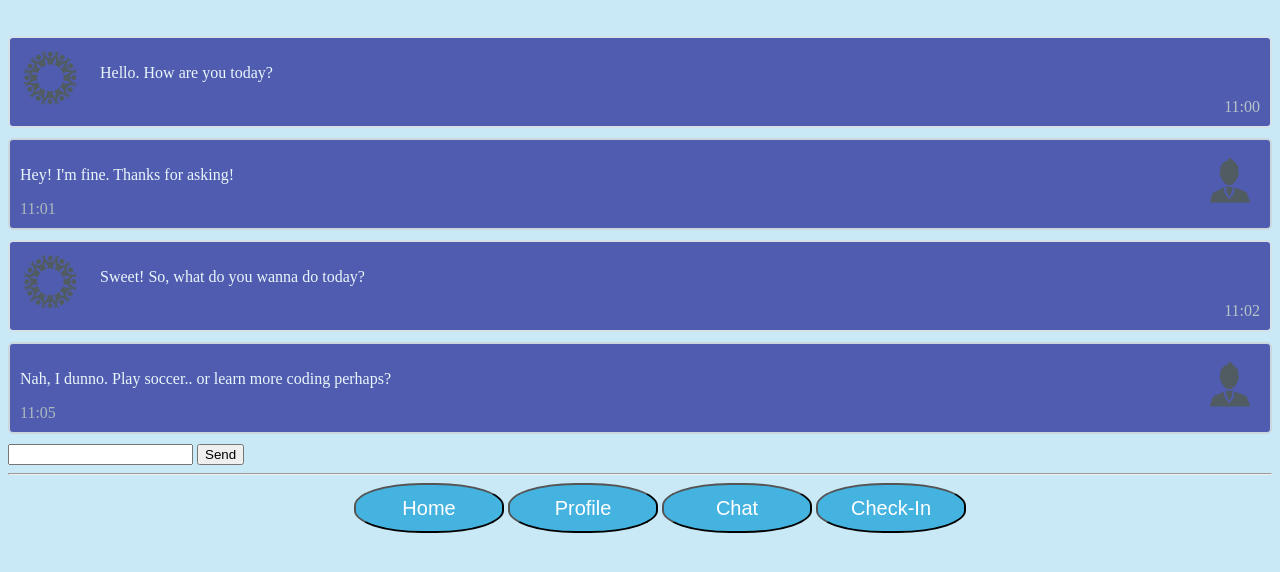
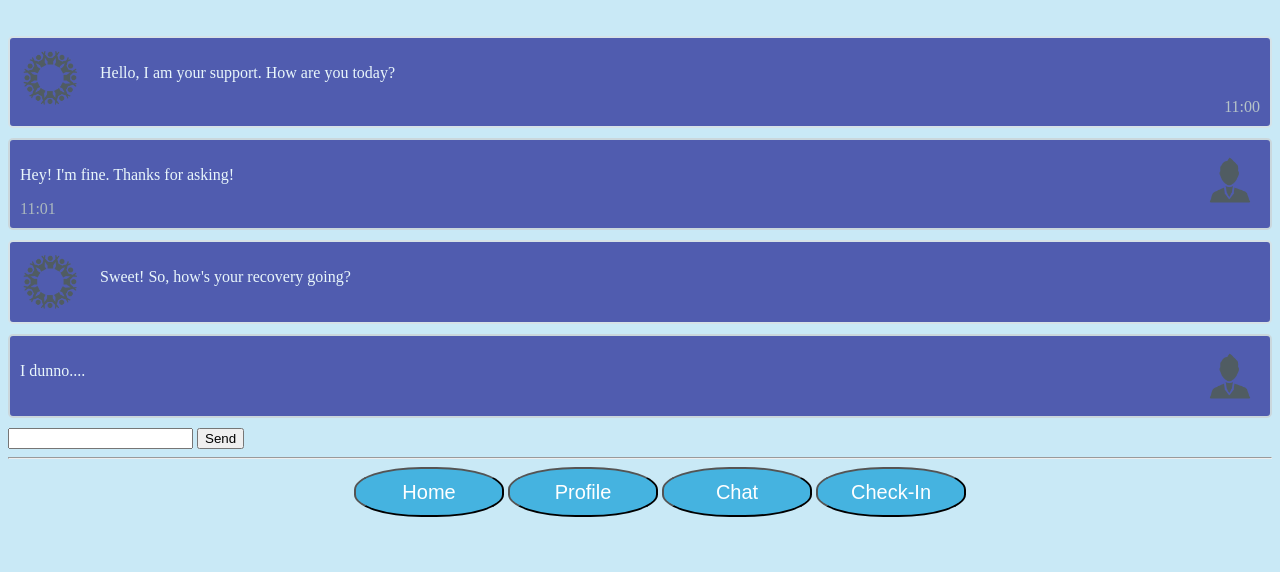
Before and after one commit to varunjitsingh6410/Breathe, a plain HTML site: page chatroom.html in a window 1280 px wide. Drawn offline with Linux system fonts and the light colour scheme; sample sign-in values are in the browser's storage.

Commit message:
Updated default messages to fit app theme

```diff
--- a/chatroom.html
+++ b/chatroom.html
@@ -28,7 +28,7 @@
 			<div id="chatty">
 				<div class="container">
 				  <img src="spt.png" alt="Avatar">
-				  <p>Hello. How are you today?</p>
+				  <p>Hello, I am your support. How are you today?</p>
 				  <span class="time-right">11:00</span>
 				</div>
 
@@ -40,14 +40,12 @@
 
 				<div class="container">
 				  <img src="spt.png" alt="Avatar">
-				  <p>Sweet! So, what do you wanna do today?</p>
-				  <span class="time-right">11:02</span>
+				  <p>Sweet! So, how's your recovery going?</p>
 				</div>
 
 				<div class="container darker" id="userMessage">
 				  <img src="profile.png" alt="Avatar" class="right">
-				  <p>Nah, I dunno. Play soccer.. or learn more coding perhaps?</p>
-				  <span class="time-left">11:05</span>
+				  <p>I dunno....</p>
 				</div>
 	    	</div>
 
```
